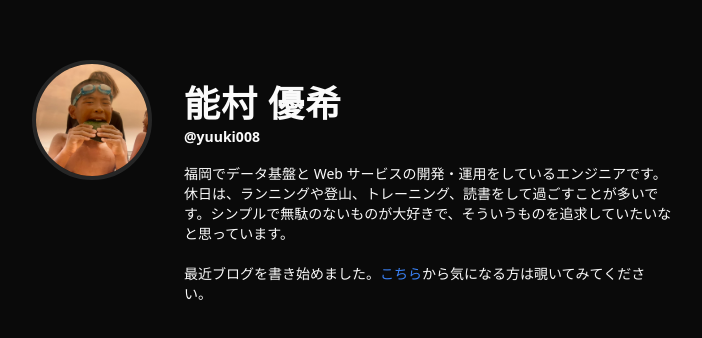
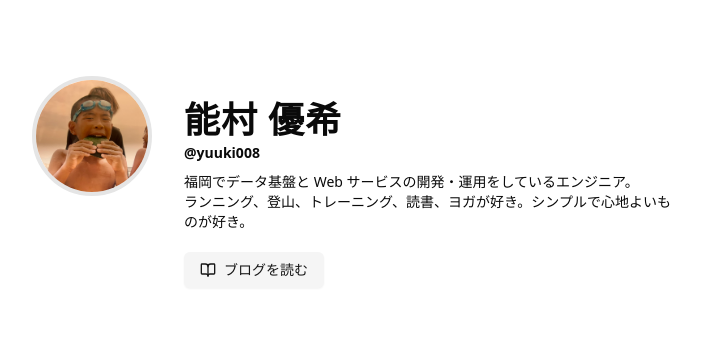
Before and after one commit to yuuki008/me, a Next.js app: page / in a window 1280 px wide. Shown: the part 206-544 px from the top of the page, without its empty margins (288-990 px from the left). Built offline with nearby package versions, Linux system fonts and the light colour scheme.

Commit message:
Refactor blog page layout and add button component for reading blog posts

```diff
--- a/src/app/blog/page.tsx
+++ b/src/app/blog/page.tsx
@@ -1,19 +1,20 @@
 import Link from "next/link";
 import Image from "next/image";
 import { getAllPosts } from "@/app/blog/utils";
-import { Button } from "@/components/ui/button";
 
 export default async function BlogPage() {
   const posts = await getAllPosts();
 
   return (
-    <div className="max-w-2xl mx-auto px-4 py-8">
-      <div className="space-y-6">
+    <div className="p-8">
+      <div className="flex flex-col sm:flex-row flex-wrap gap-4">
         {posts.map((post) => (
-          <article
+          <Link
+            className="block w-[350px]"
             key={post.slug}
-            className="border p-2 rounded-xl overflow-hidden space-y-2"
+            href={`/blog/${post.slug}`}
           >
+            <article className="border p-2 rounded-xl overflow-hidden space-y-2 hover:bg-secondary/50 transition-colors">
               {post.thumbnail && (
                 <div className="relative overflow-hidden rounded-lg">
                   <Image
@@ -50,11 +51,8 @@ export default async function BlogPage() {
                   {post.description}
                 </p>
               </div>
-
-            <Button variant="secondary" className="w-full">
-              <Link href={`/blog/${post.slug}`}>詳細を見る</Link>
-            </Button>
             </article>
+          </Link>
         ))}
       </div>
     </div>
--- a/src/app/layout.tsx
+++ b/src/app/layout.tsx
@@ -29,7 +29,7 @@ export default function RootLayout({
     <html>
       <body
         suppressHydrationWarning
-        className={`${geistSans.variable} ${geistMono.variable} antialiased dark`}
+        className={`${geistSans.variable} ${geistMono.variable} antialiased`}
       >
         {children}
       </body>
--- a/src/app/page.tsx
+++ b/src/app/page.tsx
@@ -1,6 +1,8 @@
 "use client";
 import Link from "next/link";
 import Image from "next/image";
+import { Button } from "@/components/ui/button";
+import { BookOpen } from "lucide-react";
 
 export default function Page() {
   return (
@@ -22,19 +24,19 @@ export default function Page() {
             @yuuki008
           </a>
 
-          <div className="mt-4 text-sm">
-            福岡でデータ基盤と Web
-            サービスの開発・運用をしているエンジニアです。
+          <div className="mt-2 text-sm">
+            福岡でデータ基盤と Web サービスの開発・運用をしているエンジニア。
             <br />
-            休日は、ランニングや登山、トレーニング、読書をして過ごすことが多いです。シンプルで無駄のないものが大好きで、そういうものを追求していたいなと思っています。
+            ランニング、登山、トレーニング、読書、ヨガが好き。シンプルで心地よいものが好き。
             <br />
             <br />
-            最近ブログを書き始めました。
-            <Link className="text-blue-500" href="/blog">
-              こちら
+          </div>
+          <Button asChild variant="secondary">
+            <Link href="/blog">
+              <BookOpen />
+              ブログを読む
             </Link>
-            から気になる方は覗いてみてください。
-          </div>
+          </Button>
         </div>
       </div>
     </div>
```
Lines whose indentation alone changed are shown as unchanged.
